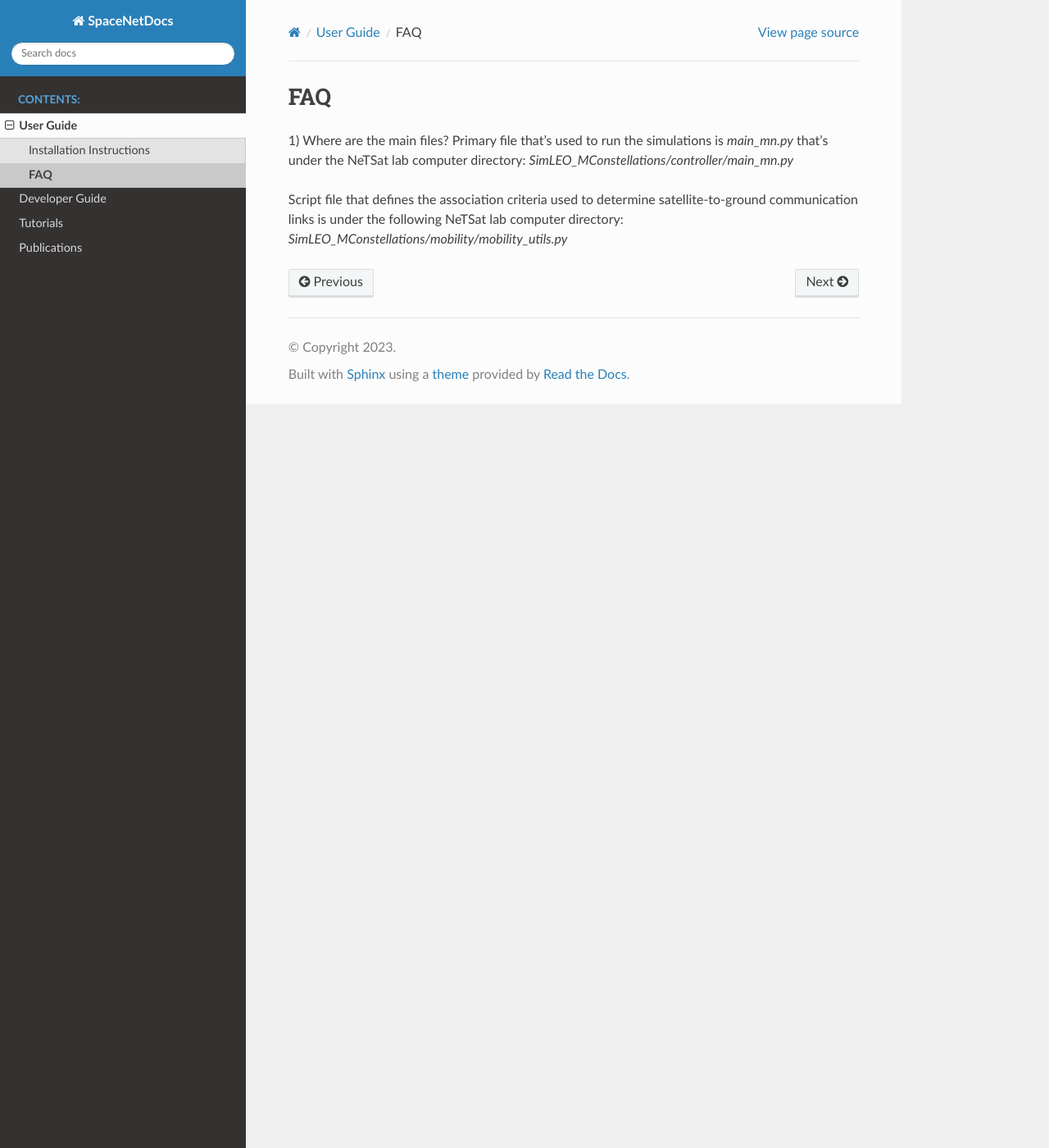
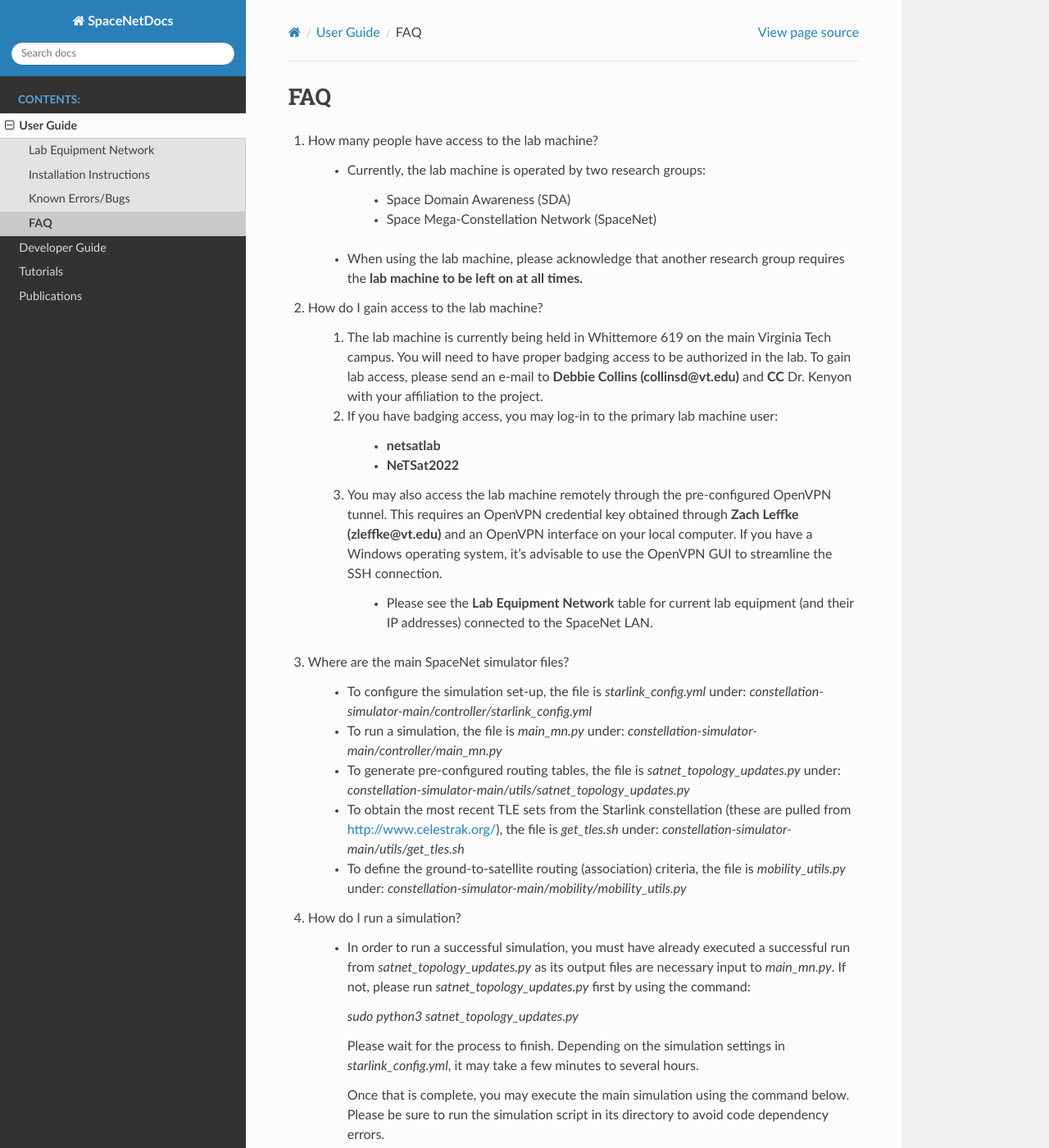
Before and after one commit to NetSatLab/SpaceNetDocs, a Sphinx documentation site: the page built from source/userGuide/FAQ/summary.rst, in a window 1280 px wide and 1400 px high. Shown: the whole window at 82% size. Built offline with Sphinx 7.4.7 and the Read the Docs theme 2.0.0, drawn with Linux system fonts in a browser that asks for light colours; formulas are drawn with MathJax 3; some of the changed text lies outside the part shown.

```diff
--- a/source/userGuide/FAQ/summary.rst
+++ b/source/userGuide/FAQ/summary.rst
@@ -2,9 +2,61 @@
 FAQ
 ==============
 
-1) Where are the main files?
-Primary file that's used to run the simulations is `main_mn.py` that's under the NeTSat lab computer directory:
-`SimLEO_MConstellations/controller/main_mn.py`
 
-Script file that defines the association criteria used to determine satellite-to-ground communication links is under the following NeTSat lab computer directory:
-`SimLEO_MConstellations/mobility/mobility_utils.py`
+
+#. How many people have access to the lab machine?
+
+    * Currently, the lab machine is operated by two research groups:
+
+        #. Space Domain Awareness (SDA)
+        #. Space Mega-Constellation Network (SpaceNet)
+
+    * When using the lab machine, please acknowledge that another research group requires the **lab machine to be left on at all times.**
+
+
+#. How do I gain access to the lab machine?
+
+    #. The lab machine is currently being held in Whittemore 619 on the main Virginia Tech campus. You will need to have proper badging access to be authorized in the lab. To gain lab access,
+       please send an e-mail to **Debbie Collins (collinsd@vt.edu)** and **CC** Dr. Kenyon with your affiliation to the project.
+
+    #. If you have badging access, you may log-in to the primary lab machine user:
+
+        * **netsatlab**
+        * **NeTSat2022**
+
+    #. You may also access the lab machine remotely through the pre-configured OpenVPN tunnel. This requires an OpenVPN credential key obtained through **Zach Leffke (zleffke@vt.edu)** and
+       an OpenVPN interface on your local computer. If you have a Windows operating system, it's advisable to use the OpenVPN GUI to streamline the SSH connection.
+
+        * Please see the **Lab Equipment Network** table for current lab equipment (and their IP addresses) connected to the SpaceNet LAN.
+
+
+#. Where are the main SpaceNet simulator files?
+
+    * To configure the simulation set-up, the file is `starlink_config.yml` under:
+      `constellation-simulator-main/controller/starlink_config.yml`
+
+    * To run a simulation, the file is `main_mn.py` under:
+      `constellation-simulator-main/controller/main_mn.py`
+
+    * To generate pre-configured routing tables, the file is `satnet_topology_updates.py` under:
+      `constellation-simulator-main/utils/satnet_topology_updates.py`
+
+    * To obtain the most recent TLE sets from the Starlink constellation (these are pulled from http://www.celestrak.org/), the file is `get_tles.sh` under:
+      `constellation-simulator-main/utils/get_tles.sh`
+
+    * To define the ground-to-satellite routing (association) criteria, the file is `mobility_utils.py` under:
+      `constellation-simulator-main/mobility/mobility_utils.py`
+
+
+#. How do I run a simulation?
+
+    * In order to run a successful simulation, you must have already executed a successful run from `satnet_topology_updates.py` as its output files are necessary
+      input to `main_mn.py`. If not, please run `satnet_topology_updates.py` first by using the command:
+
+      `sudo python3 satnet_topology_updates.py`
+
+      Please wait for the process to finish. Depending on the simulation settings in `starlink_config.yml`, it may take a few minutes to several hours.
+
+      Once that is complete, you may execute the main simulation using the command below. Please be sure to run the simulation script in its directory to avoid code dependency errors.
+
+      `sudo python3 main_mn.py`
--- a/source/userGuide/summary.rst
+++ b/source/userGuide/summary.rst
@@ -6,5 +6,7 @@ User Guide
    :glob:
    :maxdepth: 2
 
+   Network Table/*
    Installation/*
+   Known Errors/*
    FAQ/*
```
Also changed, not shown: source/userGuide/Known Errors/summary.rst (added, +8 -0 lines), source/userGuide/Network Table/table.rst (added, +55 -0 lines).
